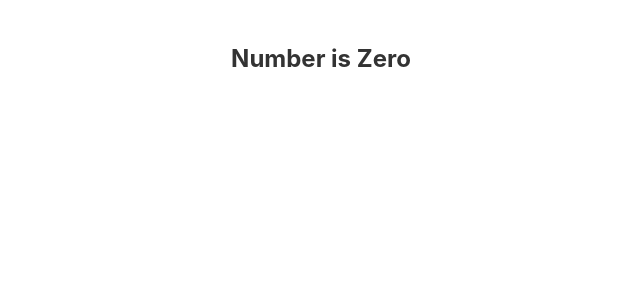
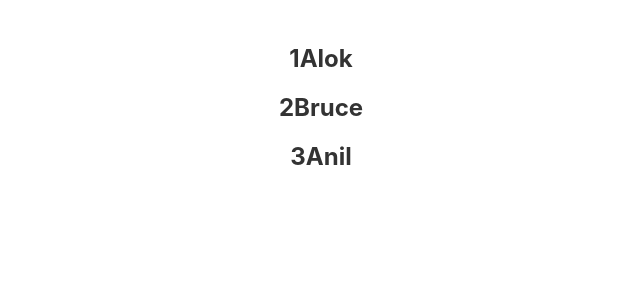
Before and after one commit to alokup60/test-app, a Svelte app: page / in a window 1280 px wide. Shown: the top 300 px of the page, without its empty margins (319-959 px from the left). Built offline with nearby package versions, Linux system fonts and the light colour scheme.

Commit message:
list rendering

```diff
--- a/src/App.svelte
+++ b/src/App.svelte
@@ -1,17 +1,11 @@
 <script>
-	let num = 0
+	let names = ["Alok","Bruce","Anil"]
 </script>
 
 <main>
-	{#if num === 0}
-		<h2>Number is Zero</h2>
-	{:else if num > 0}
-		<h2>Number is Positive</h2>
-	{:else if num < 0}
-		<h2>number is Negative</h2>
-	{:else}
-		<h2>Not a Number</h2>
-	{/if}
+	{#each names as name,index}
+	<h2>{index +1}{name}</h2>
+	{/each}
 </main>
 
 <style>
--- a/src/main.js
+++ b/src/main.js
@@ -1,10 +1,10 @@
-import App from './App.svelte';
+import App from "./App.svelte";
 
 const app = new App({
-	target: document.body,
-	props: {
-		name: 'world'
-	}
+  target: document.body,
+  // props: {
+  // 	name: 'world'
+  // }
 });
 
 export default app;
```
